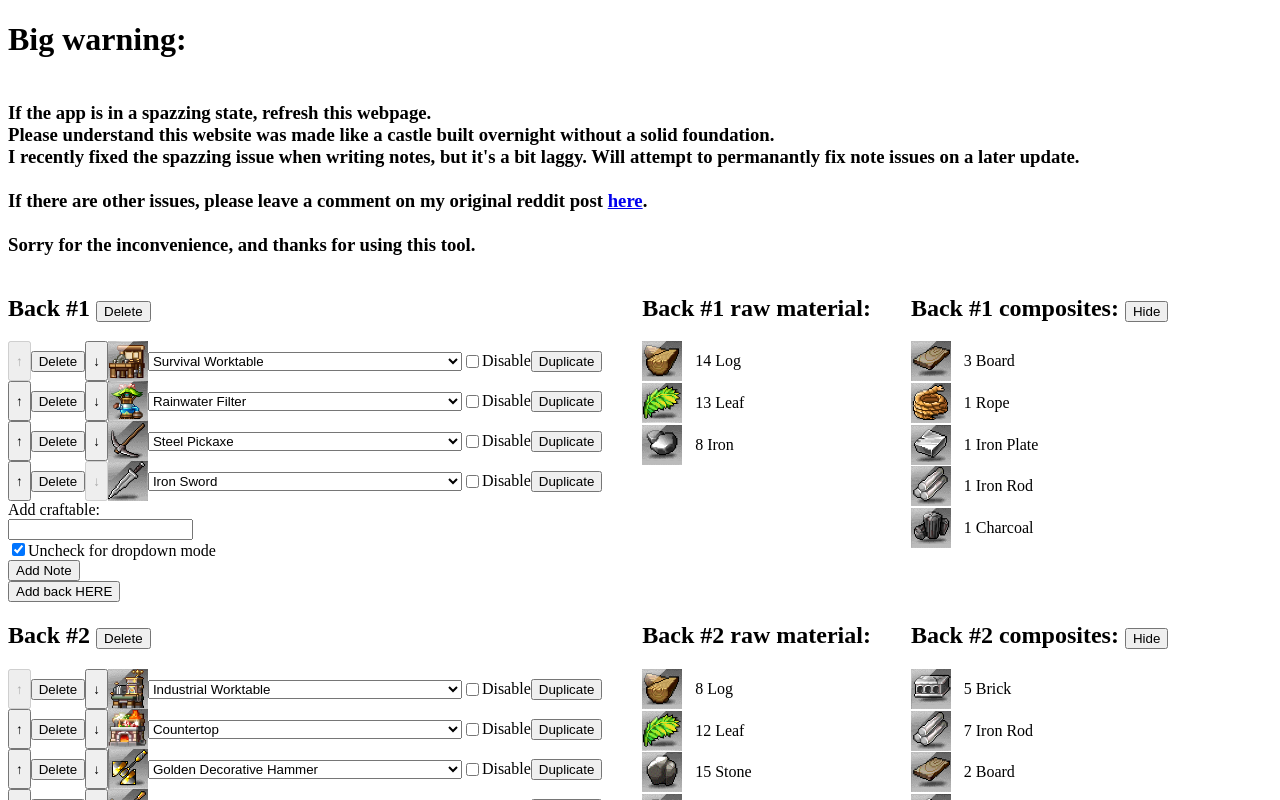
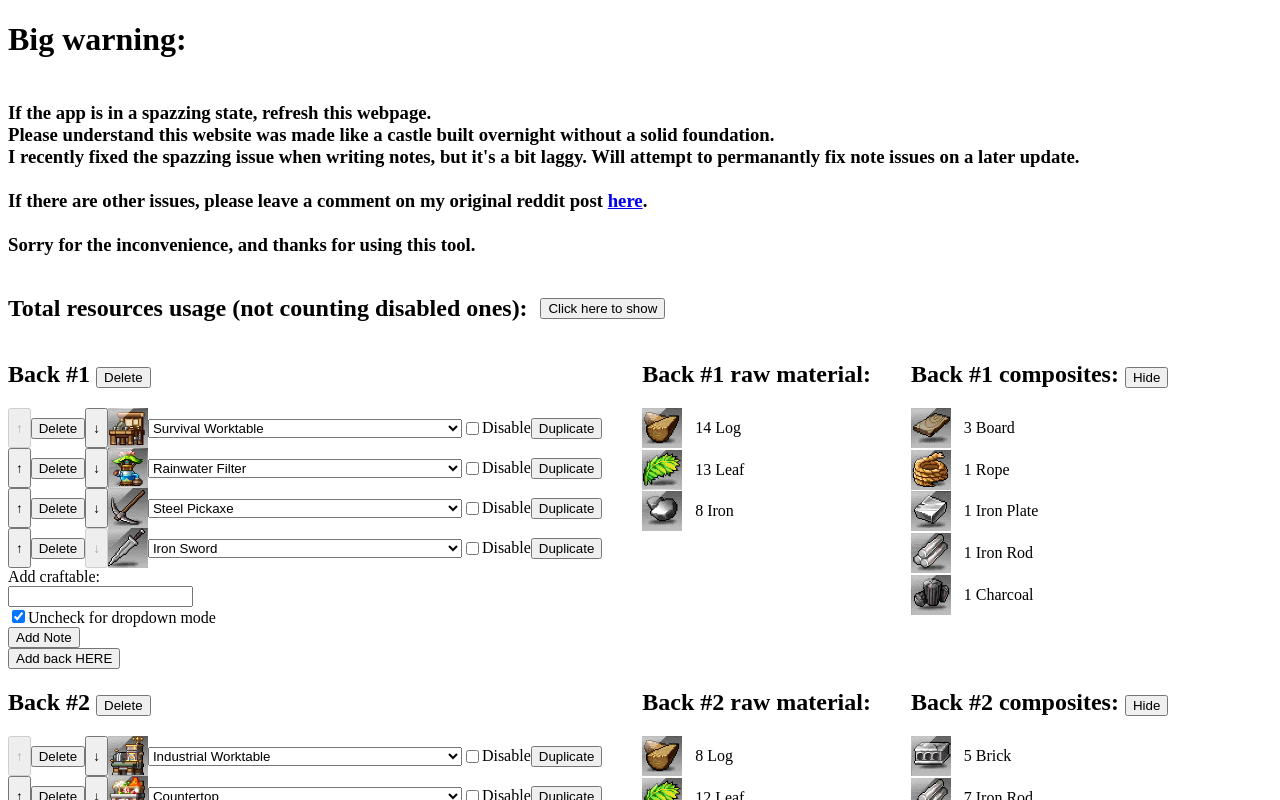
Before and after one commit to SLAzurin/misty-island-router, a React (Create React App) app: page / in a window 1280 px wide. Shown: the top 800 px of the page. Built offline with nearby package versions, Linux system fonts and the light colour scheme.

Commit message:
Add total materials count

```diff
--- a/src/App.tsx
+++ b/src/App.tsx
@@ -14,6 +14,24 @@ const assetStyle: CSSProperties = {
 const centerStyle: CSSProperties = {
   height: "fit-content",
   alignSelf: "center",
+};
+
+const getTotalMaterials = (build: IBuild[]): { [key: string]: number } => {
+  let allRawMaterials: {
+    [key: string]: number;
+  } = {};
+  build.forEach((back, backBumber) => {
+    for (let [rawMaterial, count] of Object.entries(
+      getRawMaterials(
+        back.craftables,
+        build[backBumber].disabledCraftables as boolean[]
+      )
+    )) {
+      if (!allRawMaterials[rawMaterial]) allRawMaterials[rawMaterial] = 0;
+      allRawMaterials[rawMaterial] += count;
+    }
+  });
+  return allRawMaterials;
 };
 
 const getAsset = (materialName: string): any => {
@@ -89,6 +107,7 @@ function App() {
   const [searchTerms, setSearchTerms] = useState<string[]>(
     new Array(build.length).fill("")
   );
+  const [showTotalRawMaterials, setShowTotalRawMaterials] = useState(false);
 
   const addBack = (afterBackNumber?: number) => {
     let newBuild = [...build];
@@ -236,6 +255,41 @@ function App() {
       </h3>
       <div style={{ display: "flex", flexDirection: "column" }}>
         <div>
+          <div>
+            <div style={{ display: "flex" }}>
+              <h2>Total resources usage (not counting disabled ones):</h2>
+              <button
+                style={{ ...centerStyle, marginLeft: "1vw" }}
+                type="button"
+                onClick={() => {
+                  setShowTotalRawMaterials(!showTotalRawMaterials);
+                }}
+              >
+                {showTotalRawMaterials ? "Hide" : "Click here to show"}
+              </button>
+            </div>
+            {showTotalRawMaterials &&
+              Object.entries(getTotalMaterials(build)).map(
+                ([rawMaterial, count], i) => {
+                  if (count > 0)
+                    return (
+                      <div
+                        key={`build_total_material_${i}`}
+                        style={{ display: "flex" }}
+                      >
+                        <img
+                          src={getAsset(rawMaterial)}
+                          style={assetStyle}
+                        ></img>
+                        <p style={{ marginLeft: "1vw" }}>
+                          {count} {rawMaterial}
+                        </p>
+                      </div>
+                    );
+                  return null;
+                }
+              )}
+          </div>
           {build.map((back, backNumber) => {
             return (
               <div key={backNumber}>
```
